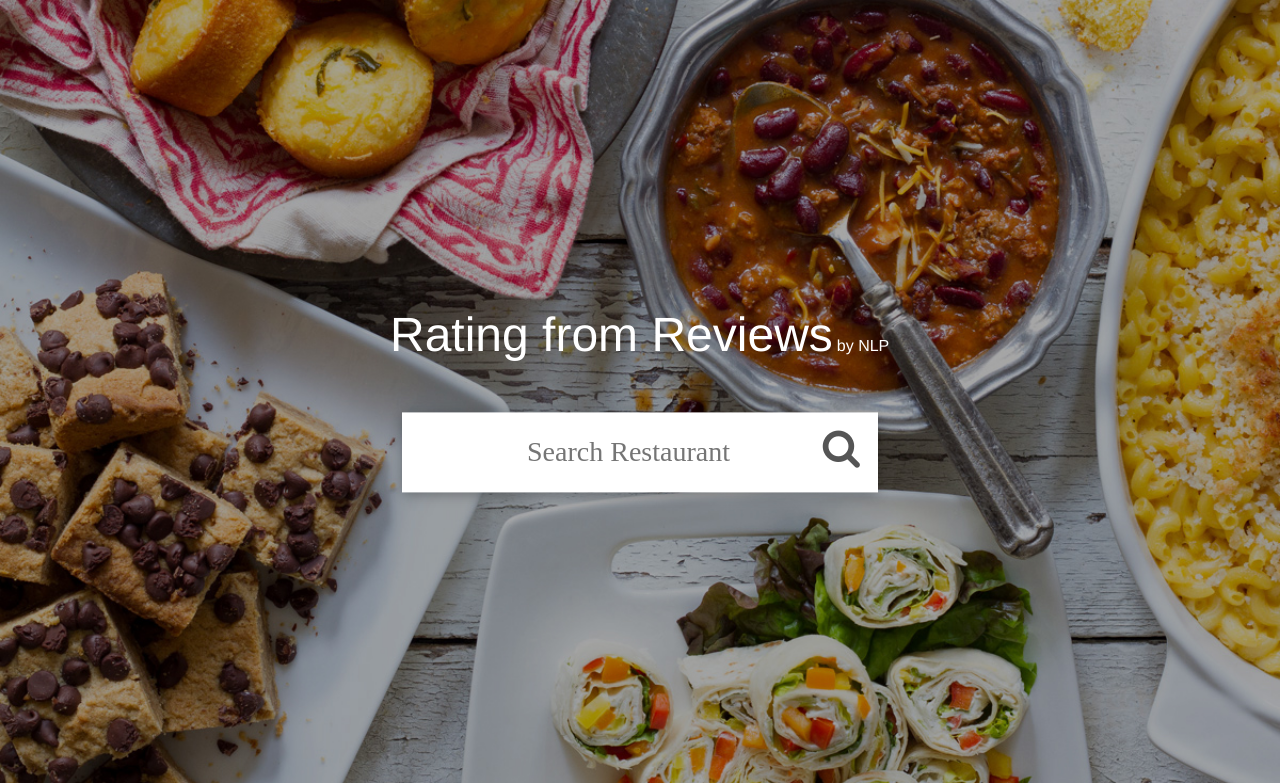
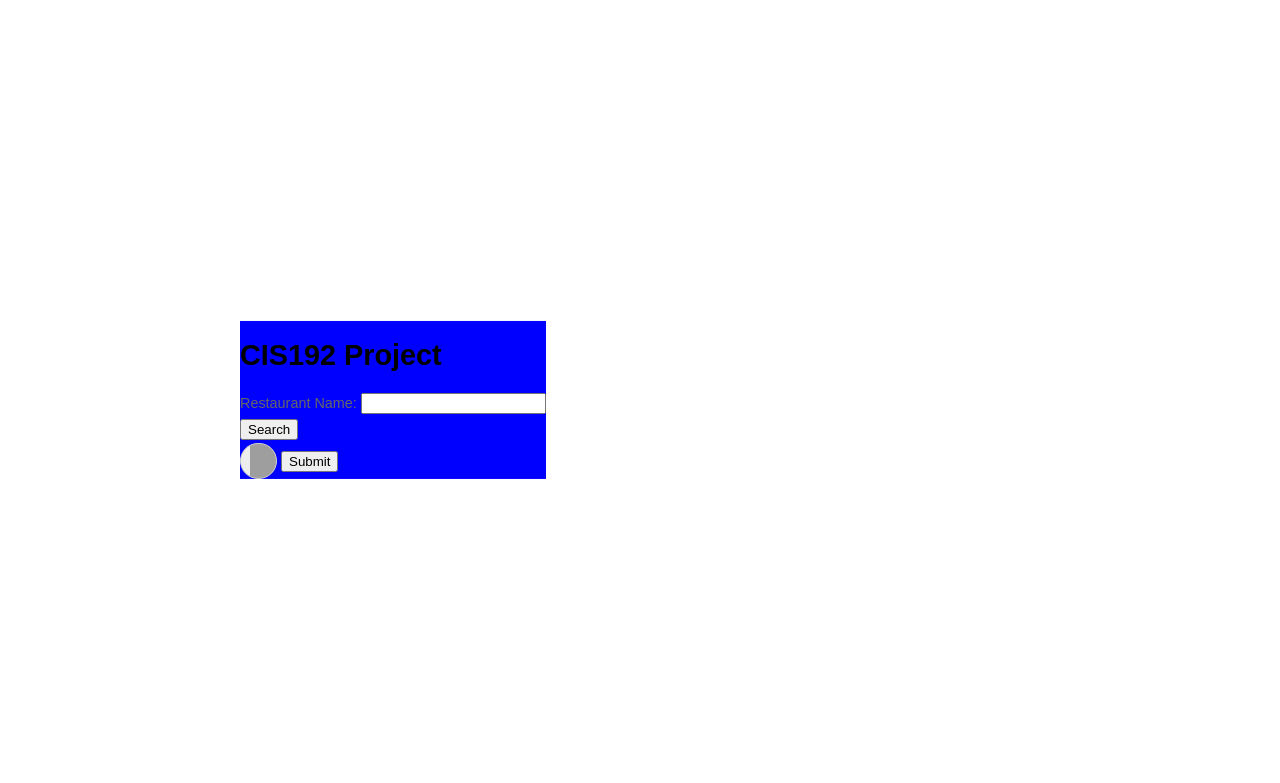
Before and after one commit to leeb2018/Python-Project, a Flask app: page / in a window 1280 px wide. Shown: the top 783 px of the page. Run offline with Flask 2, Linux system fonts and the light colour scheme; some libraries are stand-ins or nearby versions; grey boxes are pictures that could not be loaded.

Commit message:
Revert "Main Page HTML+CSS Edit"

```diff
--- a/static/home.css
+++ b/static/home.css
@@ -1,92 +1,103 @@
-/* border-box */
-html { box-sizing: border-box; }
-*, *:before, *:after { box-sizing: inherit; }
-
-/* Undoes normalize.css setting box-sizing to content-box */
-input[type="search"] {
-  box-sizing: border-box;
+.form_container {
+	background-color: blue;
+	position: absolute;
+  	top: 50%;
+    transform: translateY(-50%);
 }
 
 body {
-  background: url(../images/background.jpg) no-repeat center center fixed;
-  -webkit-background-size: cover;
-  -moz-background-size: cover;
-  -o-background-size: cover;
-  background-size: cover;
+	background: #fff;
+	color: #666;
+	font: 90%/180% Arial, Helvetica, sans-serif;
+	width: 800px;
+	max-width: 96%;
+	margin: 0 auto;
 }
 
-.content_container {
-    position: fixed;
-    top: 50%;
-    left: 50%;
-    -webkit-transform: translate(-50%, -50%);
-    transform: translate(-50%, -50%);
+a {
+	color: #69C;
+	text-decoration: none;
+}
+a:hover {
+	color: #F60;
+}
+h1 {
+	font: 1.7em;
+	line-height: 110%;
+	color: #000;
+}
+p {
+	margin: 0 0 20px;
 }
 
-.container {
-  width: 500px;
-  margin: 50px auto;
+
+input {
+	outline: none;
+}
+input[type=search] {
+	-webkit-appearance: textfield;
+	-webkit-box-sizing: content-box;
+	font-family: inherit;
+	font-size: 100%;
+}
+input::-webkit-search-decoration,
+input::-webkit-search-cancel-button {
+	display: none;
 }
 
-.title_container {
-  width: 500px;
-  margin: 50px auto;
+
+input[type=search] {
+	background: #ededed url(http://static.tumblr.com/ftv85bp/MIXmud4tx/search-icon.png) no-repeat 9px center;
+	border: solid 1px #ccc;
+	padding: 9px 10px 9px 32px;
+	width: 55px;
+
+	-webkit-border-radius: 10em;
+	-moz-border-radius: 10em;
+	border-radius: 10em;
+
+	-webkit-transition: all .5s;
+	-moz-transition: all .5s;
+	transition: all .5s;
+}
+input[type=search]:focus {
+	width: 130px;
+	background-color: #fff;
+	border-color: #66CC75;
+
+	-webkit-box-shadow: 0 0 5px rgba(109,207,246,.5);
+	-moz-box-shadow: 0 0 5px rgba(109,207,246,.5);
+	box-shadow: 0 0 5px rgba(109,207,246,.5);
 }
 
-.title {
-  color: white;
-  text-align: right;
-  font-family: Helvetica, Sans-serif;
-  font-size: 3.0em;
+
+input:-moz-placeholder {
+	color: #999;
+}
+input::-webkit-input-placeholder {
+	color: #999;
 }
 
-.sub_title {
-  color: white;
-  text-align: right;
-  font-family: Helvetica, Sans-serif;
-  font-size: 1.0em;
-
+/* Demo 2 */
+#demo-2 input[type=search] {
+	width: 15px;
+	padding-left: 10px;
+	color: transparent;
+	cursor: pointer;
 }
-
-.Search {
-  position: relative;
-  display: flex;
-  font-weight: 300;
-  font-size: 40px;
-  color: #555;
+#demo-2 input[type=search]:hover {
+	background-color: #fff;
 }
-
-.Search-box {
-  flex: 1 0 auto;
-  margin: 0 12px;
-  padding: 8px 20px;
-  height: 80px;
-  border: 0;
-  font-family: Helvetica;
-  font-size: 0.7em;
-  text-align: center;
-  box-shadow: 0 3px 12px -1px rgba(0, 0, 0, .3);
-  transition: all .15s ease-in-out;
+#demo-2 input[type=search]:focus {
+	width: 130px;
+	padding-left: 32px;
+	color: #000;
+	background-color: #fff;
+	cursor: auto;
 }
-
-.Search-box::-webkit-input-placeholder {
-    font-family: Helvetica-Light;
+#demo-2 input:-moz-placeholder {
+	color: transparent;
 }
-
-.Search-box:focus {
-  flex: 1 0 90%;
-  margin: 0;
-  outline: 0;
+#demo-2 input::-webkit-input-placeholder {
+	color: transparent;
 }
-
-.Search-label {
-  position: absolute;
-  top: 14px;
-  right: 30px;
-  font-size: 40px;
-  transition: all .15s ease-in-out;
-}
-
-.Search-box:focus + .Search-label {
-  transform: translateX(12px);
-}
--- a/templates/home.html
+++ b/templates/home.html
@@ -1,24 +1,22 @@
 <!DOCTYPE html>
 <html>
-  <head>
+	<head>
 		<title>CIS192 Project</title>
 		<link rel="stylesheet" href="../static/home.css?q=1280549790"
    type="text/css" media="screen" charset="utf-8" />
-		<link rel="stylesheet" href="https://maxcdn.bootstrapcdn.com/font-awesome/4.4.0/css/font-awesome.min.css">
-  <link rel="stylesheet" href="https://cdnjs.cloudflare.com/ajax/libs/normalize/5.0.0/normalize.min.css">
+
 	</head>
-  <body>
-  <div class="content_container">
-<div class="title_container">
-        <text class="title">Rating from Reviews</text>
-        <text class="sub_title">by NLP</text>
-</div>
-<div class="container">
-  <form action="" class="Search">
-    <input class="Search-box" type="search" placeholder="Search Restaurant" onfocus="this.placeholder = ''" onblur = "this.placeholder = 'Search Restaurant'" formmethod="post" formaction="/result" id="Search-box" autocomplete="off">
-    <label class="Search-label" for="Search-box"><i class="fa fa-search"></i></label>
-  </form>
-</div>
-</div>
-  </body>
+	<body>
+		<div class="form_container">
+			<h1>CIS192 Project</h1>
+			<form>
+				Restaurant Name: <input type="text" name="restaurant"><br>
+				<input type="submit" value="Search" formmethod="post" formaction="/result">
+			</form>
+			<form id="demo-2">
+				<input type="search" placeholder="Search">
+				<input type="submit" formmethod="post" formaction="/result"/>
+			</form>
+		</div>
+	</body>
 </html>
```
Also changed, not shown: images/background.jpg (deleted), 1 other file.
